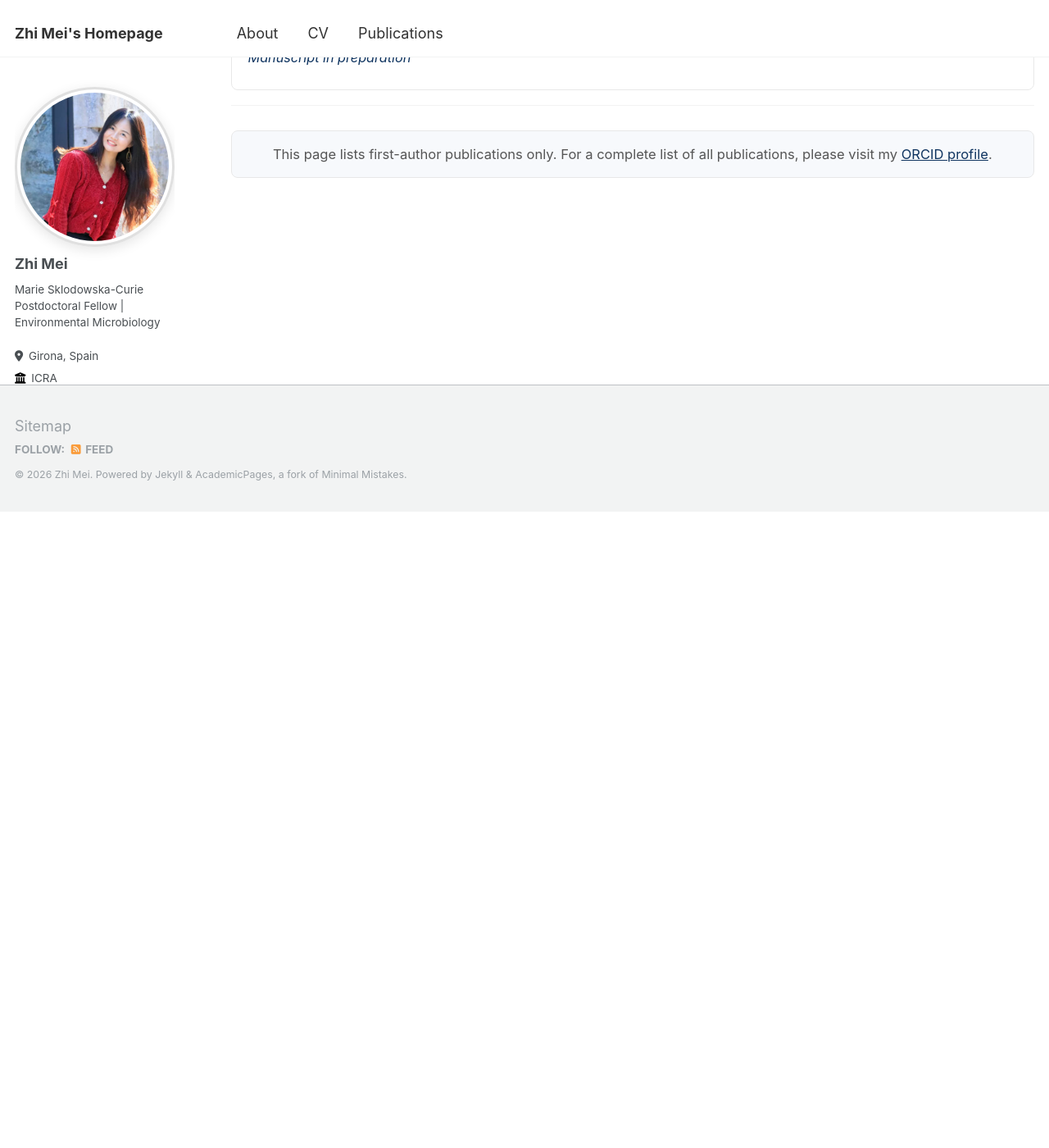
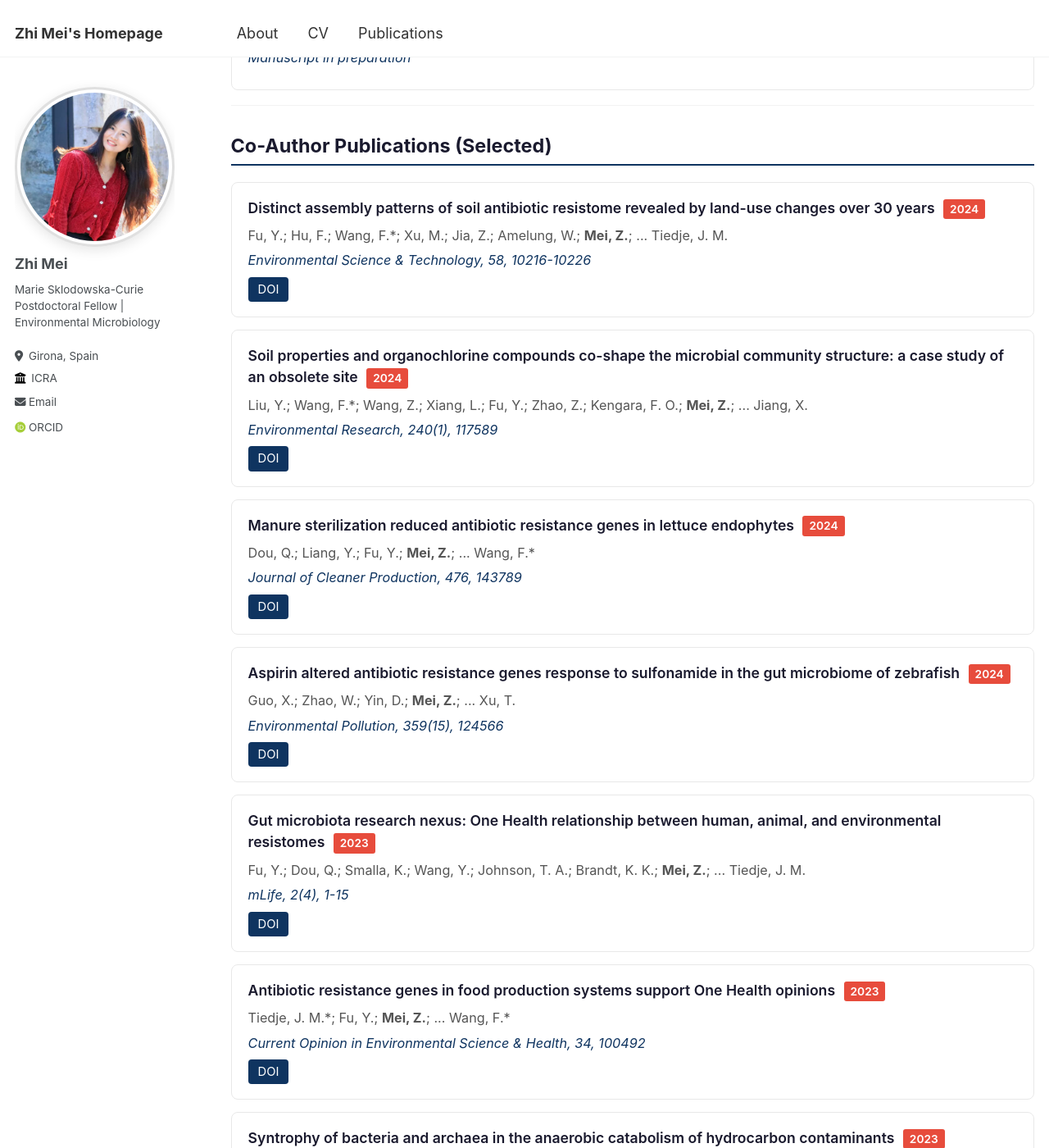
Before and after one commit to XxFChen/ZhiMei, a Jekyll site: the page built from _pages/publications.md, in a window 1280 px wide and 1400 px high, scrolled down 1920 px. Shown: the whole window at 82% size. Built offline with Jekyll 4.4.1, drawn with Linux system fonts in a browser that asks for light colours; some web fonts are replaced; before the commit the page ends 2545 px from its top, so only the background shows below that; some of the changed text lies outside the part shown.

Commit message:
Add co-author publications to Publications page

```diff
--- a/_pages/publications.md
+++ b/_pages/publications.md
@@ -198,6 +198,100 @@ author_profile: true
 
 ---
 
+<h2 class="pub-section-title">Co-Author Publications (Selected)</h2>
+
+<div class="pub-card">
+  <div class="title">Distinct assembly patterns of soil antibiotic resistome revealed by land-use changes over 30 years <span class="year-badge">2024</span></div>
+  <div class="authors">Fu, Y.; Hu, F.; Wang, F.*; Xu, M.; Jia, Z.; Amelung, W.; <strong>Mei, Z.</strong>; ... Tiedje, J. M.</div>
+  <div class="venue">Environmental Science & Technology, 58, 10216-10226</div>
+  <div class="links">
+    <a href="https://doi.org/10.1021/acs.est.3c10423" target="_blank">DOI</a>
+  </div>
+</div>
+
+<div class="pub-card">
+  <div class="title">Soil properties and organochlorine compounds co-shape the microbial community structure: a case study of an obsolete site <span class="year-badge">2024</span></div>
+  <div class="authors">Liu, Y.; Wang, F.*; Wang, Z.; Xiang, L.; Fu, Y.; Zhao, Z.; Kengara, F. O.; <strong>Mei, Z.</strong>; ... Jiang, X.</div>
+  <div class="venue">Environmental Research, 240(1), 117589</div>
+  <div class="links">
+    <a href="https://doi.org/10.1016/j.envres.2023.117589" target="_blank">DOI</a>
+  </div>
+</div>
+
+<div class="pub-card">
+  <div class="title">Manure sterilization reduced antibiotic resistance genes in lettuce endophytes <span class="year-badge">2024</span></div>
+  <div class="authors">Dou, Q.; Liang, Y.; Fu, Y.; <strong>Mei, Z.</strong>; ... Wang, F.*</div>
+  <div class="venue">Journal of Cleaner Production, 476, 143789</div>
+  <div class="links">
+    <a href="https://doi.org/10.1016/j.jclepro.2024.143789" target="_blank">DOI</a>
+  </div>
+</div>
+
+<div class="pub-card">
+  <div class="title">Aspirin altered antibiotic resistance genes response to sulfonamide in the gut microbiome of zebrafish <span class="year-badge">2024</span></div>
+  <div class="authors">Guo, X.; Zhao, W.; Yin, D.; <strong>Mei, Z.</strong>; ... Xu, T.</div>
+  <div class="venue">Environmental Pollution, 359(15), 124566</div>
+  <div class="links">
+    <a href="https://doi.org/10.1016/j.envpol.2024.124566" target="_blank">DOI</a>
+  </div>
+</div>
+
+<div class="pub-card">
+  <div class="title">Gut microbiota research nexus: One Health relationship between human, animal, and environmental resistomes <span class="year-badge">2023</span></div>
+  <div class="authors">Fu, Y.; Dou, Q.; Smalla, K.; Wang, Y.; Johnson, T. A.; Brandt, K. K.; <strong>Mei, Z.</strong>; ... Tiedje, J. M.</div>
+  <div class="venue">mLife, 2(4), 1-15</div>
+  <div class="links">
+    <a href="https://doi.org/10.1002/mlf2.12101" target="_blank">DOI</a>
+  </div>
+</div>
+
+<div class="pub-card">
+  <div class="title">Antibiotic resistance genes in food production systems support One Health opinions <span class="year-badge">2023</span></div>
+  <div class="authors">Tiedje, J. M.*; Fu, Y.; <strong>Mei, Z.</strong>; ... Wang, F.*</div>
+  <div class="venue">Current Opinion in Environmental Science & Health, 34, 100492</div>
+  <div class="links">
+    <a href="https://doi.org/10.1016/j.coesh.2023.100492" target="_blank">DOI</a>
+  </div>
+</div>
+
+<div class="pub-card">
+  <div class="title">Syntrophy of bacteria and archaea in the anaerobic catabolism of hydrocarbon contaminants <span class="year-badge">2023</span></div>
+  <div class="authors">Harindintwali, D.; Xiang, L.; Wang, F.*; Chang, S. X.; Zhao, Z.; <strong>Mei, Z.</strong>; ... Tiedje, J. M.</div>
+  <div class="venue">Critical Reviews in Environmental Science and Technology, 53(13), 1331-1357</div>
+  <div class="links">
+    <a href="https://doi.org/10.1080/10643389.2022.2134702" target="_blank">DOI</a>
+  </div>
+</div>
+
+<div class="pub-card">
+  <div class="title">Manure- and straw-derived biochars reduce the ecological risk of PBDE and promote nitrogen cycling by shaping microbiomes in PBDE-contaminated soil <span class="year-badge">2023</span></div>
+  <div class="authors">Xiang, L.; Harindintwali, J. D.; Wang, F.*; Bian, Y.; Zhao, Z.; Wang, Z.; Wang, M.; <strong>Mei, Z.</strong>; ... Xing, B.</div>
+  <div class="venue">Chemosphere, 312, 137262</div>
+  <div class="links">
+    <a href="https://doi.org/10.1016/j.chemosphere.2022.137262" target="_blank">DOI</a>
+  </div>
+</div>
+
+<div class="pub-card">
+  <div class="title">Application of magnetic biochar/quaternary phosphonium salt to combat the antibiotic resistome in livestock wastewater <span class="year-badge">2022</span></div>
+  <div class="authors">Fu, Y.; Wang, F.*; Wang, Z.; <strong>Mei, Z.</strong>; ... Tiedje, J. M.</div>
+  <div class="venue">Science of the Total Environment, 811, 151386</div>
+  <div class="links">
+    <a href="https://doi.org/10.1016/j.scitotenv.2021.151386" target="_blank">DOI</a>
+  </div>
+</div>
+
+<div class="pub-card">
+  <div class="title">Strategy for mitigating antibiotic resistance by biochar and hyperaccumulators in cadmium and oxytetracycline co-contaminated soil <span class="year-badge">2021</span></div>
+  <div class="authors">Fu, Y.; Jia, M.; Wang, F.*; Wang, Z.; <strong>Mei, Z.</strong>; ... Tiedje, J. M.</div>
+  <div class="venue">Environmental Science & Technology, 55(24), 16369-16378</div>
+  <div class="links">
+    <a href="https://doi.org/10.1021/acs.est.1c03434" target="_blank">DOI</a>
+  </div>
+</div>
+
+---
+
 <div class="note-box">
-  This page lists first-author publications only. For a complete list of all publications, please visit my <a href="https://orcid.org/0000-0003-4840-3194" target="_blank">ORCID profile</a>.
+  For a complete list of all publications, please visit my <a href="https://orcid.org/0000-0003-4840-3194" target="_blank">ORCID profile</a>.
 </div>
```
